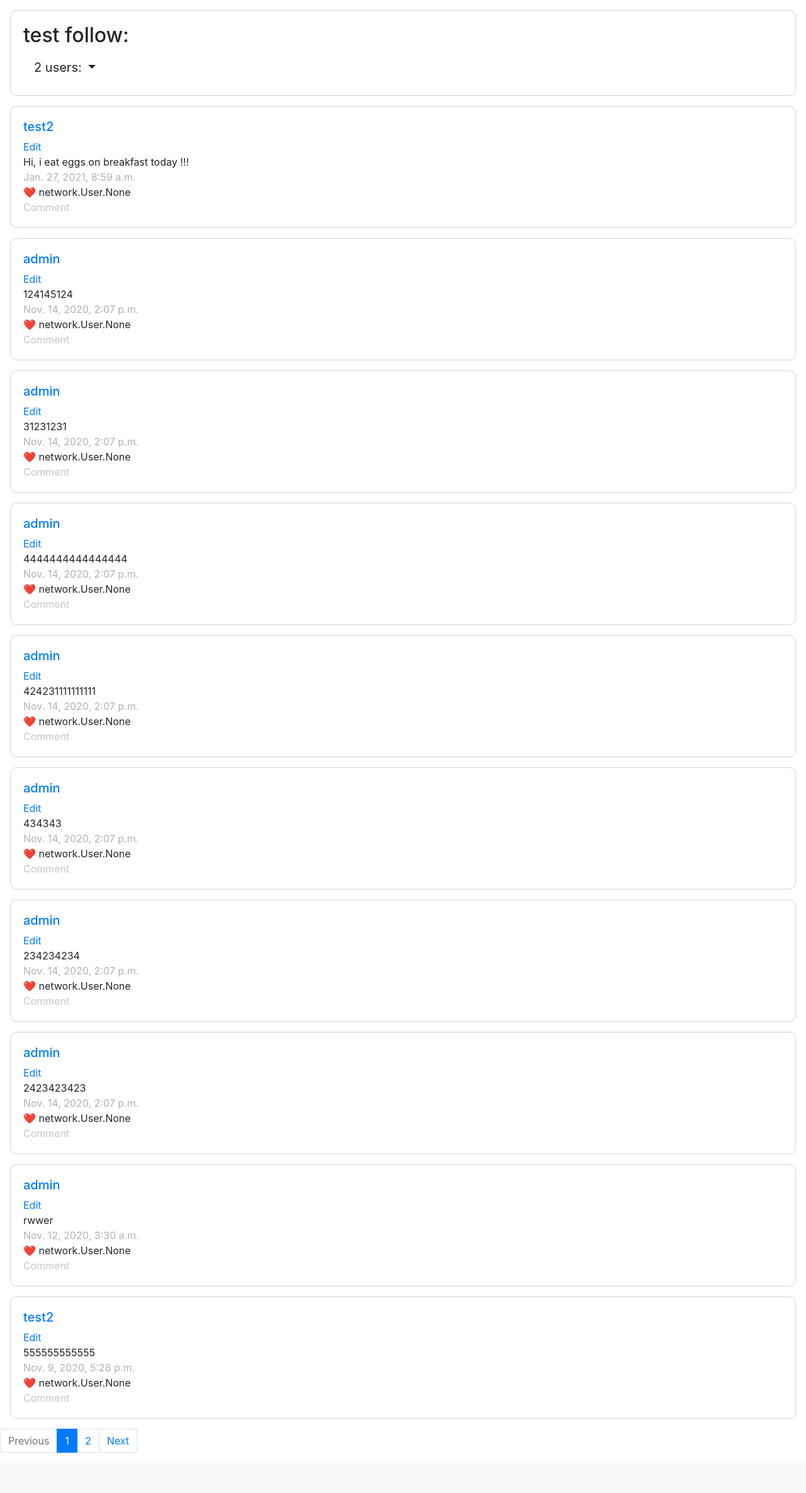
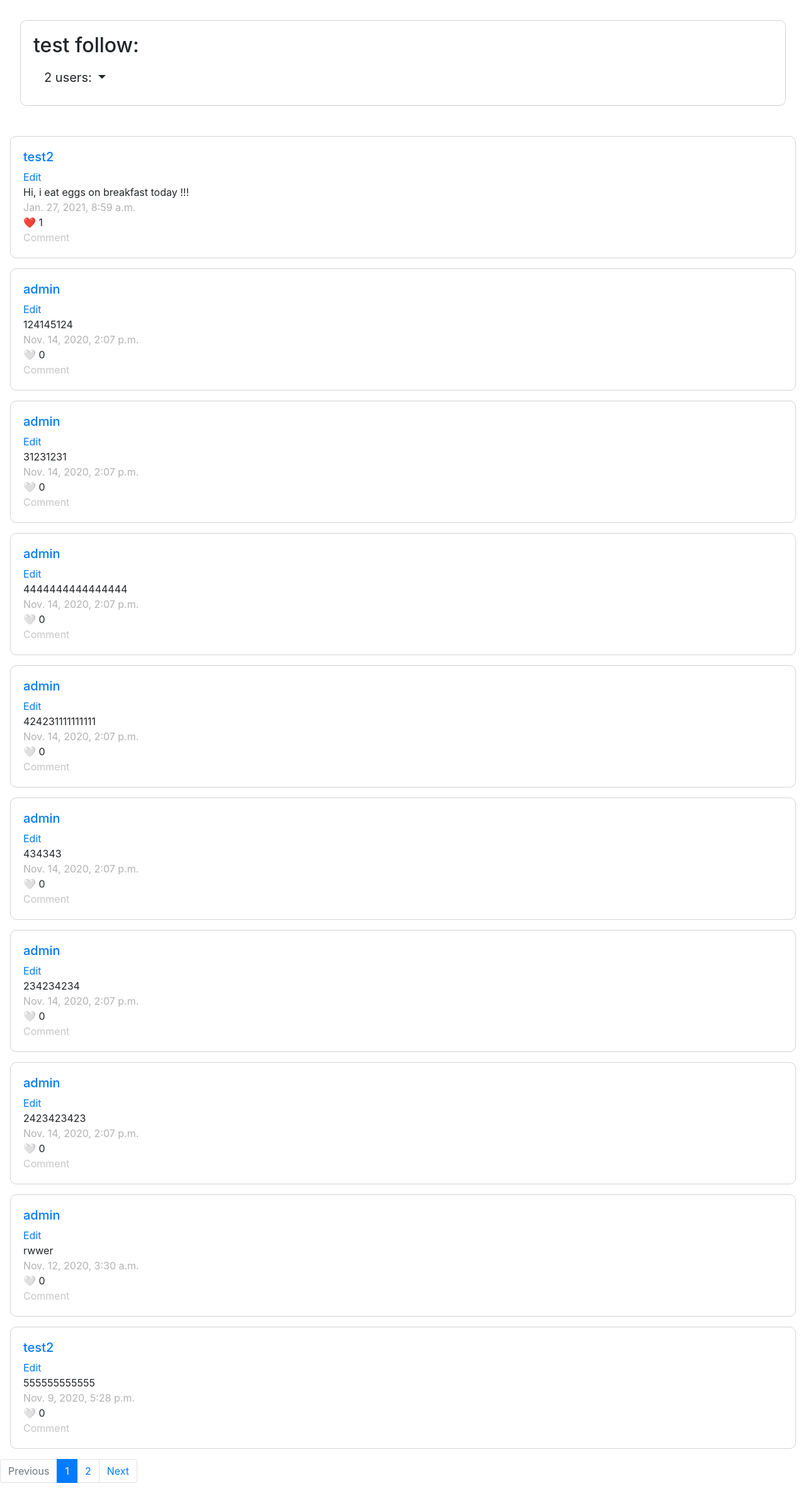
Before and after one commit to martyanovandrey/Network, a Django app: page /follow in a window 1280 px wide. Shown: the part 56-2426 px from the top of the page at 63% size. Before the commit the page ends 2362 px from the top, so only its background shows below. Run offline with Django 3.2, Linux system fonts and the light colour scheme; a user stored in the database is signed in; data comes from the database, SQL or seed files in the repository; both versions use the stored data as it was after the commit; some libraries are stand-ins or nearby versions.

Commit message:
like button and edit fix

```diff
--- a/network/templates/network/follow.html
+++ b/network/templates/network/follow.html
@@ -24,12 +24,18 @@
 {% for post in posts %}
 <div id='{{post.id}}' class="card-body post">
 	<h5><a href="/profile/{{post.user}}">{{post.user}}</a></h5>
-	<a href=# class='edit'>Edit</a>
+  {% if user|stringformat:"s" != name|stringformat:"s" %}
+	  <a href=# class='edit'>Edit</a>
+  {% endif %}
 	<span id='edit_text' style="display: block">{{post.text}}</span>
 	<textarea id='new_text' style="display: none"></textarea>
 	<input id ='save_btn' type='submit' style="display: none" class="btn btn-primary"></input>
 	<span style='color:#b2b2b2'>{{post.timestamp}}</span>
-	<span>❤️ {{post.likes}}</span>
+{% if request.user in post.likes.all %}
+        	<div class='like'>❤️ {{post.likes.all.count}}</div>
+        {% else %}
+          <div class='like'>🤍 {{post.likes.all.count}}</div>
+        {% endif %}
 	<a style='color:#c6c6c6'>Comment</a>
 </div>
 {% endfor %}
--- a/network/templates/network/index.html
+++ b/network/templates/network/index.html
@@ -23,7 +23,9 @@
     {% for post in posts %}
     <div id='{{post.id}}' class="card-body post">
         <h5><a href="/profile/{{post.user}}">{{post.user}}</a></h5>
-        <a href=# class='edit'>Edit</a>
+        {% if post.user|stringformat:"s" == user.username|stringformat:"s" %}
+          <a href=# class='edit'>Edit</a>
+        {% endif %}
         <span id='edit_text' style="display: block">{{post.text}}</span>
         <textarea id='new_text' style="display: none"></textarea>
         <input id ='save_btn' type='submit' style="display: none" class="btn btn-primary"></input>
--- a/network/templates/network/layout.html
+++ b/network/templates/network/layout.html
@@ -45,7 +45,7 @@
             </div>
           </nav>
 
-        <div class="body">
+        <div class="body" style='padding: 1em'>
             {% block body %}
             {% endblock %}
         </div>
--- a/network/views.py
+++ b/network/views.py
@@ -98,13 +98,13 @@
     data = json.loads(request.body)
     new_post = data["post"]
     user = data["username"]
-    id = data["id"]
     user = User.objects.get(username=user)
     if request.method == "POST":
         post = Post(user = user, text = new_post)
         post.save()
         return HttpResponse(status=204)
     elif request.method == "PUT":
+        id = data["id"]
         post = Post.objects.filter(id = id).update(text = new_post)
         return HttpResponse(status=204)
     else:
```
Also changed, not shown: db.sqlite3.
